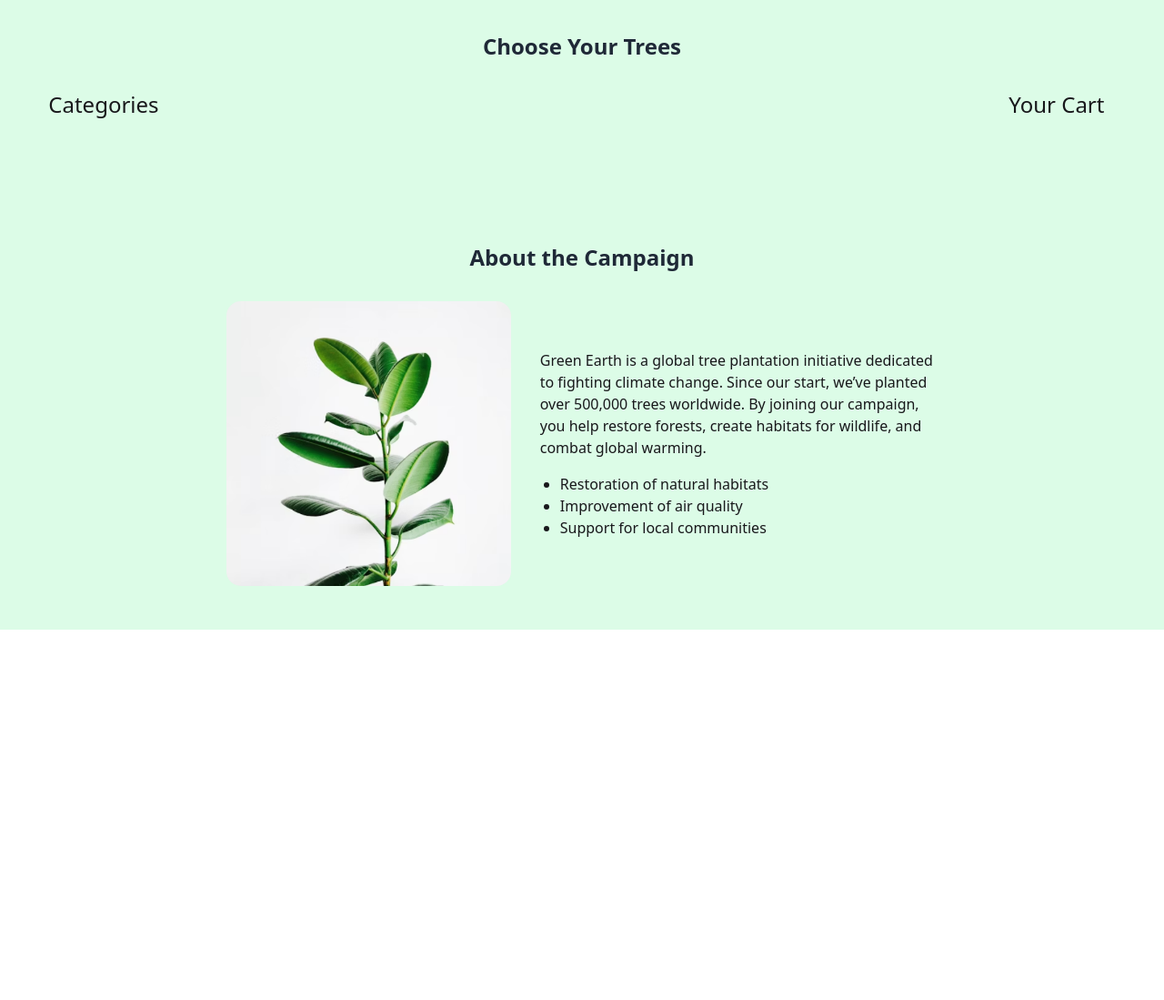
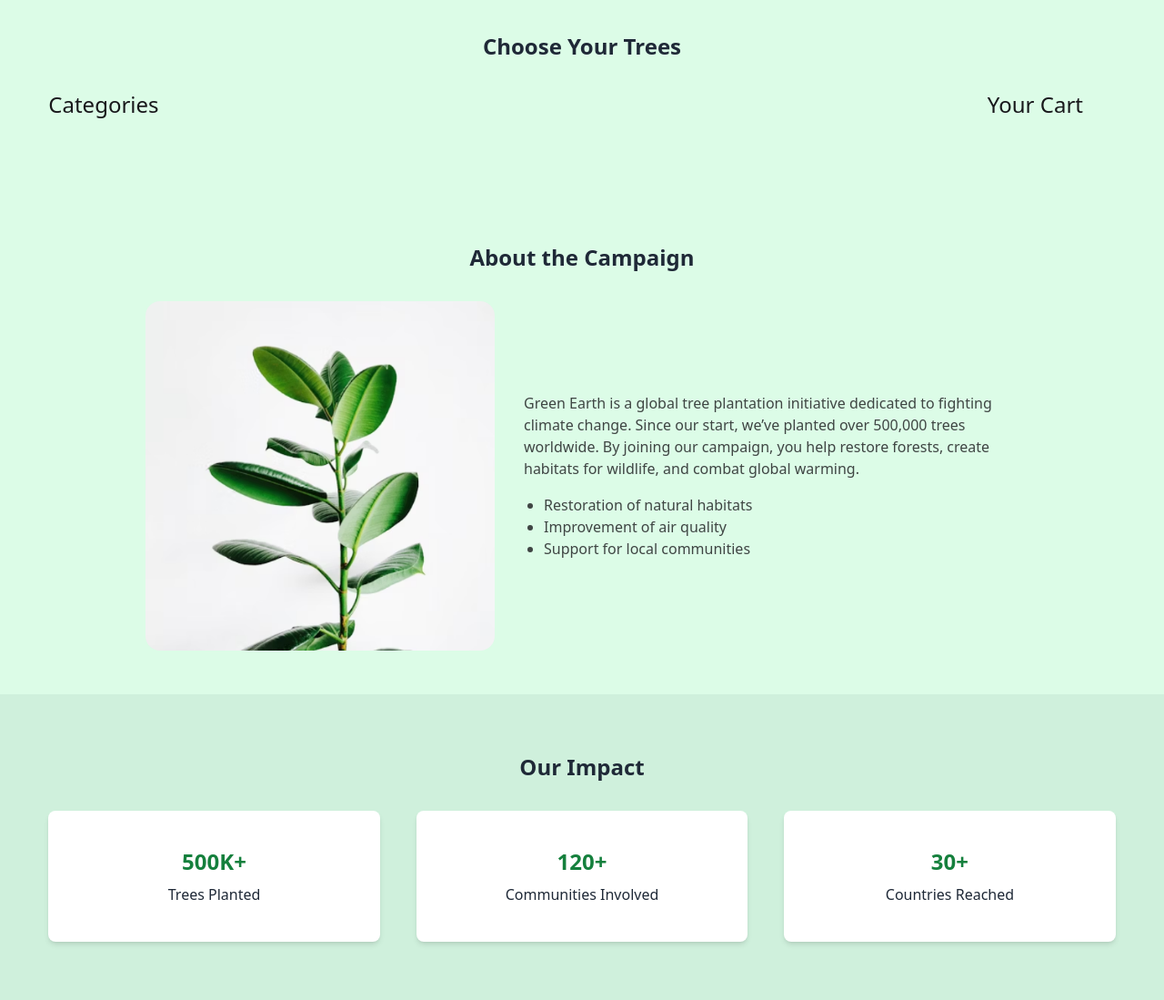
Before and after one commit to TanijRoy1/B12A06-Green-Earth, a plain HTML site: page index.html in a window 1280 px wide. Shown: the part 368-1467 px from the top of the page at 91% size. Before the commit the page ends 1060 px from the top, so only its background shows below. Drawn offline with nearby package versions, Linux system fonts and the light colour scheme; no server answers.

Commit message:
added Our impact section

```diff
--- a/index.html
+++ b/index.html
@@ -70,12 +70,12 @@
         </section>
     </header>
 
-    <main class="w-11/12 mx-auto">
+    <main class="">
         <!-- main section  -->
-        <section class="main py-6">
-            <h1 class="text-center py-8 text-[#1F2937] text-2xl font-semibold">Choose Your Trees</h1>
+        <section class="main py-6 w-11/12 mx-auto">
+            <h1 class="text-center py-8 text-[#1F2937] text-2xl font-bold">Choose Your Trees</h1>
             <div class="flex justify-between gap-5">
-                <aside class="col-span-4 w-[10%]">
+                <aside class="col-span-4 w-[12%]">
                     <h1 class="text-2xl font-medium">Categories</h1>
                     <ul id="category-container" class="py-4">
                         <!-- <li onclick="loadPlants()"
@@ -104,20 +104,20 @@
                     </div> -->
 
                 </section>
-                <aside class="w-[10%]">
+                <aside class="w-[12%]">
                     <h1 class="text-2xl font-medium">Your Cart</h1>
                 </aside>
             </div>
         </section>
 
         <!-- About Campaign Section  -->
-        <section class="about-campaign lg:w-8/12 mx-auto py-12">
-            <h1 class="text-center py-8 text-[#1F2937] text-2xl font-semibold">About the Campaign</h1>
+        <section class="about-campaign lg:w-9/12 mx-auto py-12">
+            <h1 class="text-center py-8 text-[#1F2937] text-2xl font-bold">About the Campaign</h1>
             <div class="flex justify-between items-center gap-8">
                 <div class="lg:w-[40%] rounded-2xl">
                     <img src="./assets/about.png" class="rounded-2xl" alt="about">
                 </div>
-                <div class="flex-1 space-y-4">
+                <div class="flex-1 space-y-4 opacity-80">
                     <p>
                         Green Earth is a global tree plantation initiative dedicated to fighting climate change. Since our start, we’ve planted over 500,000 trees worldwide. By joining our campaign, you help restore forests, create habitats for wildlife, and combat global warming.
                     </p>
@@ -129,6 +129,29 @@
                 </div>
             </div>
         </section>
+
+        <!-- Our impact section  -->
+        <section class="impact-section py-16 bg-[#CFF0DC]">
+            <h1 class="text-center pb-8 text-[#1F2937] text-2xl font-bold">Our Impact</h1>
+            <div class="card-container grid grid-cols-3 gap-10 w-11/12 mx-auto">
+
+                <div class="card p-10 bg-white space-y-2 text-center shadow-md cursor-pointer hover:scale-105 hover:bg-[#21c75e60] transition duration-300 ease-in-out group">
+                    <h1 class="text-[#15803D] text-2xl font-semibold group-hover:scale-105">500K+</h1>
+                    <p class="text-[#1F2937] font-medium group-hover:scale-105">Trees Planted</p>
+                </div>
+                <div class="card p-10 bg-white space-y-2 text-center shadow-md cursor-pointer hover:scale-105 hover:bg-[#21c75e60] transition duration-300 ease-in-out group">
+                    <h1 class="text-[#15803D] text-2xl font-semibold group-hover:scale-105">120+</h1>
+                    <p class="text-[#1F2937] font-medium group-hover:scale-105">Communities Involved</p>
+                </div>
+                <div class="card p-10 bg-white space-y-2 text-center shadow-md cursor-pointer hover:scale-105 hover:bg-[#21c75e60] transition duration-300 ease-in-out group">
+                    <h1 class="text-[#15803D] text-2xl font-semibold group-hover:scale-105">30+</h1>
+                    <p class="text-[#1F2937] font-medium group-hover:scale-105">Countries Reached</p>
+                </div>
+
+            </div>
+        </section>
+
+
     </main>
 
 
--- a/js/script.js
+++ b/js/script.js
@@ -13,7 +13,7 @@ const displayCategories = (catagories) => {
   catagories.forEach((category) => {
     const li = document.createElement("li");
     li.innerHTML = `<li onclick="loadPlants('${category.id}')" id="category-${category.id}"
-                            class="category text-xl font-medium mt-1 py-2.5 px-2 rounded cursor-pointer hover:bg-[#15803D] hover:text-white">
+                            class="category 2xl:text-xl font-medium mt-1 py-2.5 px-2 rounded cursor-pointer hover:bg-[#15803D] hover:text-white">
                             ${category.category_name}
                     </li>`;
     container.appendChild(li);
@@ -33,17 +33,17 @@ const displayPlants = (plants) => {
   container.innerHTML = "";
   plants.forEach((plant) => {
     const div = document.createElement("div");
-    div.innerHTML = `<div class="item rounded-xl bg-white shadow-md p-4 flex flex-col gap-4 h-full">
-                        <img src="${plant.image}" class="w-full h-[300px] rounded-xl object-cover" alt="">
+    div.innerHTML = `<div class="item rounded-xl bg-white shadow-md p-4 flex flex-col gap-2.5 h-full max-h-[450px]">
+                        <img src="${plant.image}" class="w-full h-[200px] rounded-xl object-cover" alt="">
                         <h1 class="text-[#1F2937] font-semibold text-xl cursor-pointer">${plant.name}</h1>
-                        <p class="font-medium text-[#1F2937] flex-1">
+                        <p class="font-medium text-[#1F2937] 2xl:text-[16px] text-[12px] flex-1">
                             ${plant.description}
                         </p>
                         <div class="flex items-center justify-between">
                             <a href="#" class="bg-[#DCFCE7] text-[#15803D] py-1 px-3 font-medium">${plant.category}</a>
                             <p class="font-semibold text-xl">৳<span>${plant.price}</span></p>
                         </div>
-                        <button class="bg-[#15803D] text-white text-xl font-medium py-2 rounded-4xl cursor-pointer">Add
+                        <button class="bg-[#15803D] text-white 2xl:text-xl font-medium py-1.5 rounded-4xl cursor-pointer">Add
                             to Cart</button>
                     </div>`;
     container.appendChild(div);
@@ -67,5 +67,5 @@ const activeClassAdd = (id) => {
 }
 
 
-loadAllPlants();
+// loadAllPlants();
 loadCategories();
```
